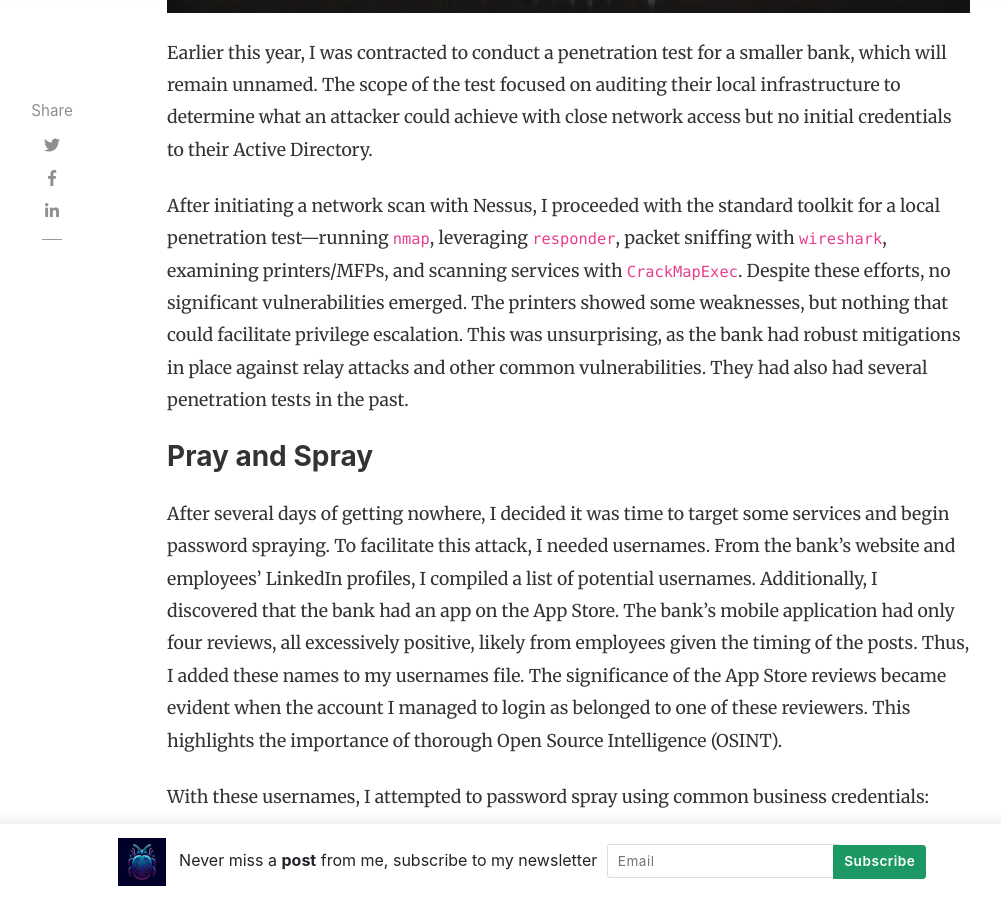
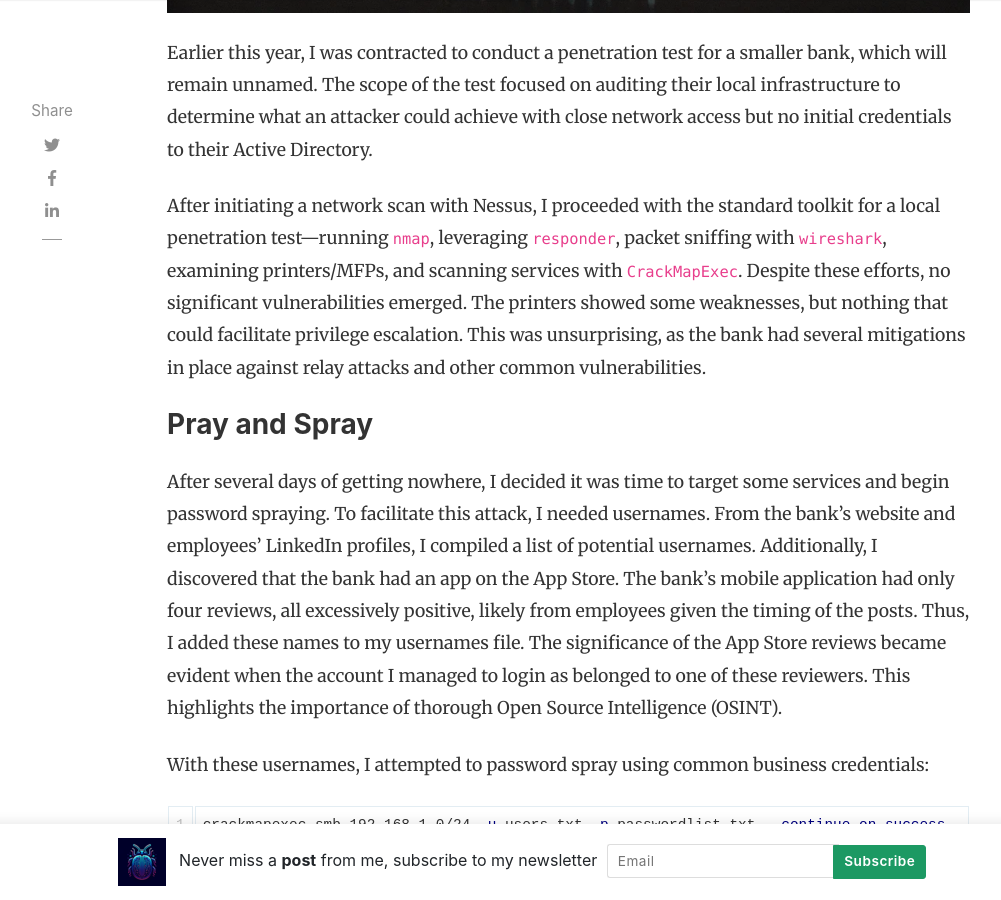
Before and after one commit to Turbul3nce/Turbul3nce.github.io, a Jekyll site: the page built from _posts/2024-08-21-password-pitfalls-2024.md, in a window 1280 px wide and 900 px high, scrolled down 1253 px. Shown: the whole window, without its empty margins (118-1119 px from the left). Built offline with Jekyll 4.4.1, drawn with Linux system fonts in a browser that asks for light colours; nearby versions of some CDN libraries; comment, search, counter and statistics services are not loaded.

Commit message:
Update 2024-08-21-password-pitfalls-2024.md

```diff
--- a/_posts/2024-08-21-password-pitfalls-2024.md
+++ b/_posts/2024-08-21-password-pitfalls-2024.md
@@ -9,7 +9,7 @@ featured: true
 
 Earlier this year, I was contracted to conduct a penetration test for a smaller bank, which will remain unnamed. The scope of the test focused on auditing their local infrastructure to determine what an attacker could achieve with close network access but no initial credentials to their Active Directory.
 
-After initiating a network scan with Nessus, I proceeded with the standard toolkit for a local penetration test—running `nmap`, leveraging `responder`, packet sniffing with `wireshark`, examining printers/MFPs, and scanning services with `CrackMapExec`. Despite these efforts, no significant vulnerabilities emerged. The printers showed some weaknesses, but nothing that could facilitate privilege escalation. This was unsurprising, as the bank had robust mitigations in place against relay attacks and other common vulnerabilities. They had also had several penetration tests in the past.
+After initiating a network scan with Nessus, I proceeded with the standard toolkit for a local penetration test—running `nmap`, leveraging `responder`, packet sniffing with `wireshark`, examining printers/MFPs, and scanning services with `CrackMapExec`. Despite these efforts, no significant vulnerabilities emerged. The printers showed some weaknesses, but nothing that could facilitate privilege escalation. This was unsurprising, as the bank had several mitigations in place against relay attacks and other common vulnerabilities.
 
 ### Pray and Spray
 After several days of getting nowhere, I decided it was time to target some services and begin password spraying. To facilitate this attack, I needed usernames. From the bank's website and employees’ LinkedIn profiles, I compiled a list of potential usernames. Additionally, I discovered that the bank had an app on the App Store. The bank's mobile application had only four reviews, all excessively positive, likely from employees given the timing of the posts. Thus, I added these names to my usernames file. The significance of the App Store reviews became evident when the account I managed to login as belonged to one of these reviewers. This highlights the importance of thorough Open Source Intelligence (OSINT).
```
